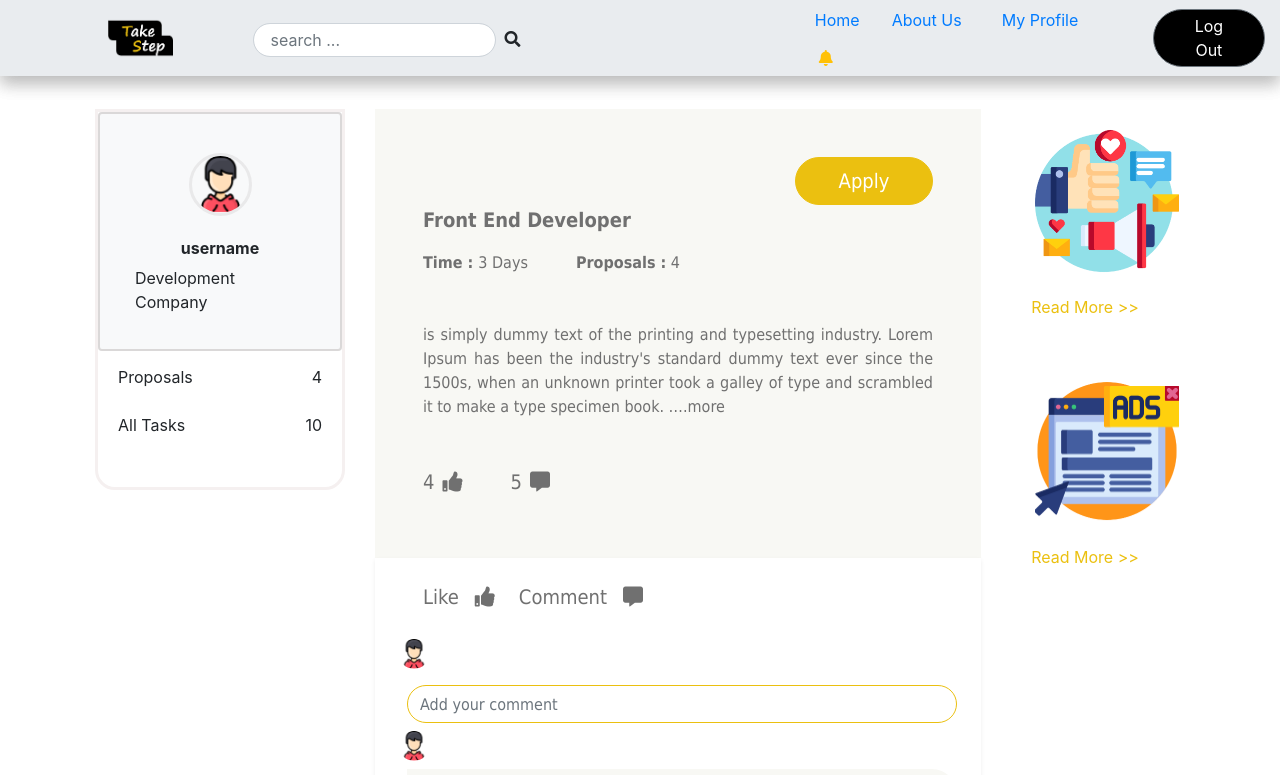
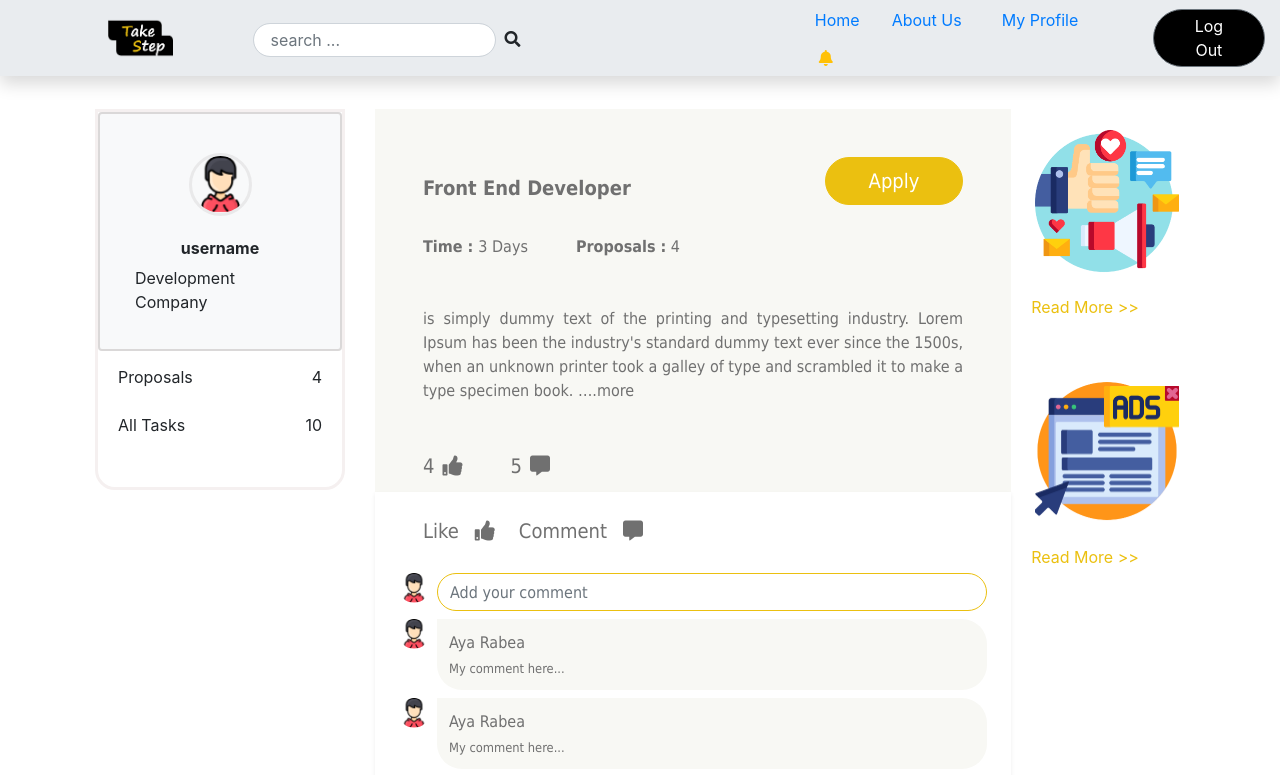
Before and after one commit to maieltayeb/Take-Step-React, a React (Create React App) app: page / in a window 1280 px wide. Shown: the top 775 px of the page. Built offline with nearby package versions, Linux system fonts and the light colour scheme.

Commit message:
update post

```diff
--- a/src/App.js
+++ b/src/App.js
@@ -43,7 +43,7 @@ function App() {
       {/* <HowITWork></HowITWork> */}
       {/* <Example /> */}
       {/* <HowItWorkCard></HowItWorkCard> */}
-      <VolunteerProfile></VolunteerProfile>
+      {/* <VolunteerProfile></VolunteerProfile> */}
       {/* <BussinessOwnerProfile></BussinessOwnerProfile> */}
       {/* <Footer></Footer> */}
       {/* <AddEducation /> */}
--- a/src/Components/post/post.css
+++ b/src/Components/post/post.css
@@ -12,6 +12,9 @@
 
   min-width: fit-content;
   display: block;
+}
+.comment-container {
+  display: flex;
 }
 .post-space {
   height: 10%;
@@ -41,7 +44,7 @@
   z-index: 1;
   border-radius: 0px 0px 25px 25px;
   color: #707070;
-  margin-top: 50px;
+  /* margin-top: 50px; */
   min-height: 200px;
   /* margin-bottom: 22rem; */
   /* display: flex;
--- a/src/Components/post/post.js
+++ b/src/Components/post/post.js
@@ -6,12 +6,12 @@ const Post = props => {
     <>
       <div className="postContainer">
         <div className=" pl-5 pt-5 pr-5 clearfix">
-          <p className="ml-0 mt-5  postOwnerNameStyle float-left">
+          <p className="ml-0 mt-3  postOwnerNameStyle float-left">
             Front End Developer
           </p>
           <Button className=" applyBtn float-right">Apply</Button>
         </div>
-        <div className=" ml-5  clearfix">
+        <div className=" ml-5  clearfix mt-3">
           <div className=" float-left">
             <span className=" font-weight-bold">Time : </span>
             <span className=""> 3 Days</span>
@@ -47,7 +47,7 @@ const Post = props => {
           </div>
         </div>
         <div className="postCommentBody shadow-sm p-4 mb-8 bg-white">
-          <div className=" reactToPost ml-2 clearfix">
+          <div className=" reactToPost ml-2 mb-0 clearfix">
             <div className=" ml-3 float-left">
               <span>Like</span>
               <span>
@@ -63,7 +63,7 @@ const Post = props => {
               {/* <img className="mb-2 d-inline"  src="./img/comment.png"/> */}
             </div>
           </div>
-          <div className="clearfix">
+          <div className="clearfix comment-container">
             <div className=" float-left ">
               <img className="mt-3 img rounded-circle" src="./img/people.png" />
             </div>
```
